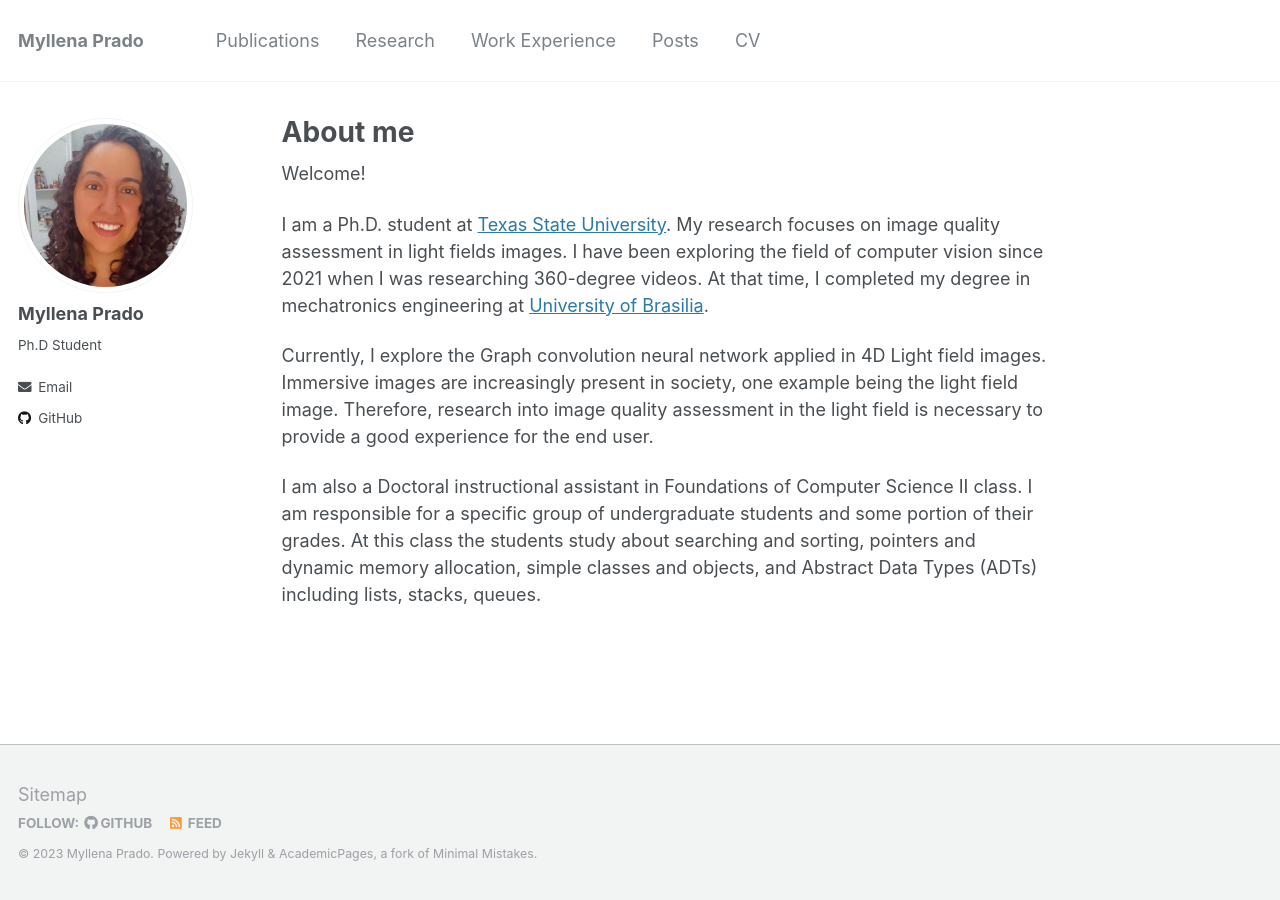
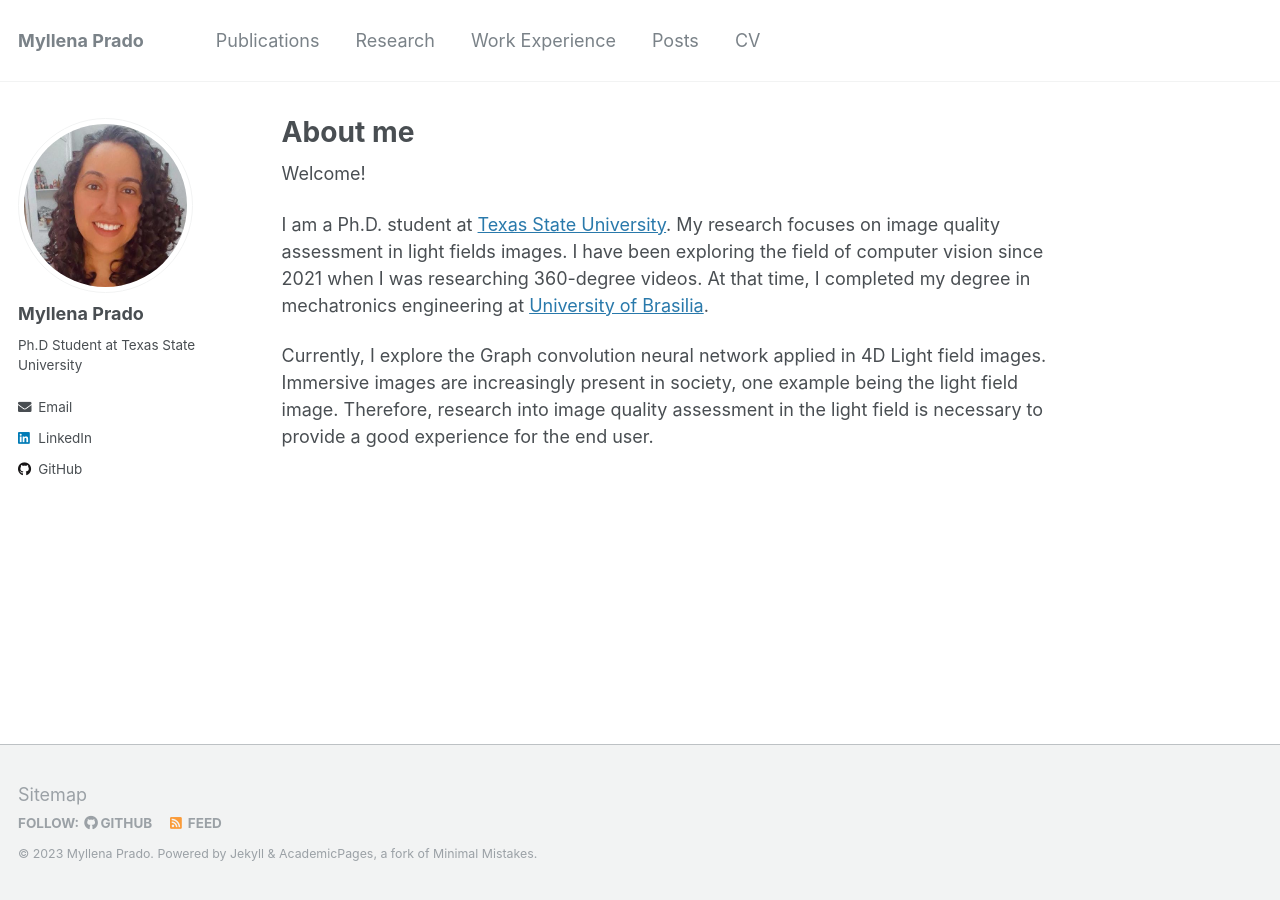
Before and after one commit to MyllenaAPrado/MyllenaAPrado.github.io, a Jekyll site: the page built from _pages/about.md, in a window 1280 px wide. Built offline with Jekyll 4.4.1, drawn with Linux system fonts in a browser that asks for light colours.

Commit message:
include linkedin

```diff
--- a/_config.yml
+++ b/_config.yml
@@ -86,7 +86,7 @@ analytics:
 author:
   name             : "Myllena Prado"
   avatar           : "profile.png"
-  bio              : "Ph.D Student"
+  bio              : "Ph.D Student at Texas State University"
   location         :
   employer         :
   pubmed           :
@@ -108,7 +108,7 @@ author:
   instagram        :
   impactstory      : #"https://profiles.impactstory.org/u/xxxx-xxxx-xxxx-xxxx"
   lastfm           :
-  linkedin         :
+  linkedin         : "https://www.linkedin.com/in/myllenaprado/"
   mastodon         :
   pinterest        :
   soundcloud       :
--- a/_pages/about.md
+++ b/_pages/about.md
@@ -18,7 +18,3 @@ At that time, I completed my degree in mechatronics engineering at [University o
 Currently, I explore the Graph convolution neural network applied in 4D Light field images.
 Immersive images are increasingly present in society, one example being the light field image.
 Therefore, research into image quality assessment in the light field is necessary to provide a good experience for the end user.
-
-I am also a Doctoral instructional assistant in Foundations of Computer Science II class.
-I am responsible for a specific group of  undergraduate students and some portion of their grades.
-At this class the students study about searching and sorting, pointers and dynamic memory allocation, simple classes and objects, and Abstract Data Types (ADTs) including lists, stacks, queues.
```
